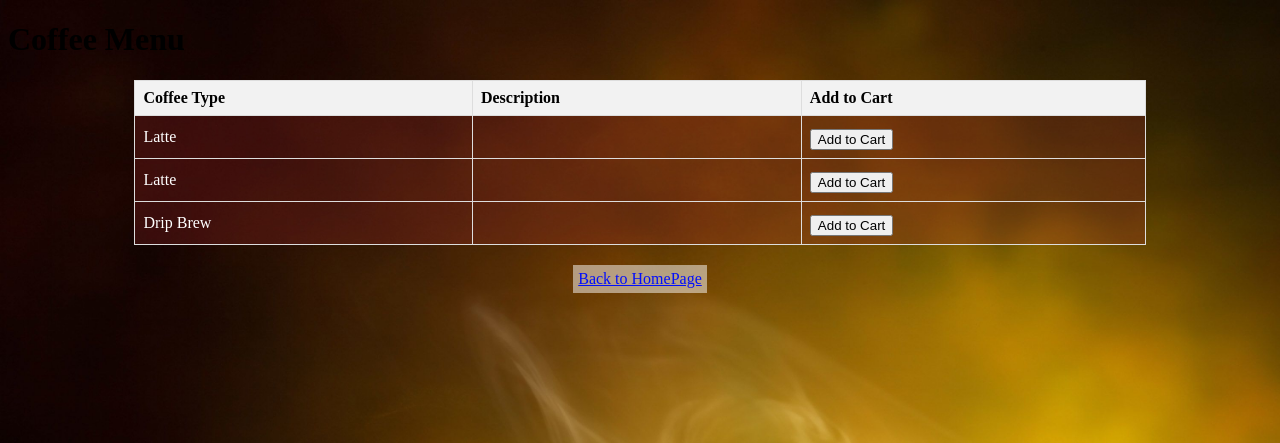
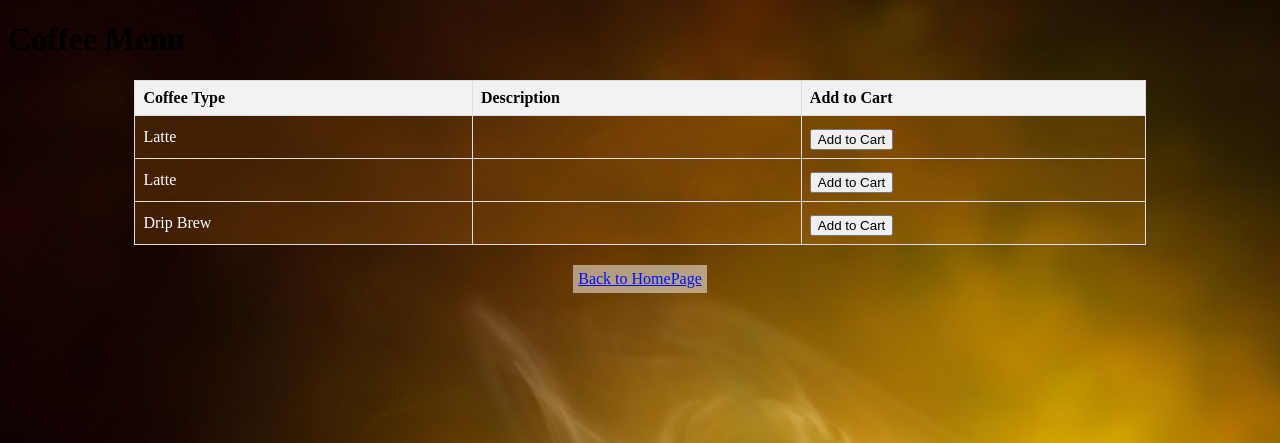
Before and after one commit to asteadman216/Cafe, a Django app: page /coffees/ in a window 1280 px wide. Shown: the top 443 px of the page. Run offline with Django 5.2, Linux system fonts and the light colour scheme; data comes from the database, SQL or seed files in the repository; some libraries are stand-ins or nearby versions.

Commit message:
opacity 20% for coffee types

```diff
--- a/catalog/templates/catalog/coffee_list.html
+++ b/catalog/templates/catalog/coffee_list.html
@@ -77,7 +77,7 @@
         }
         .coffee-table tbody {
             color: white;
-            background-color: rgba(165, 42, 42, 0.25); /* Brown with opacity */
+            background-color: rgba(227, 134, 10, 0.20); /* Brown with opacity */
         }
         .coffee-table img {
             max-width: 100%;
```
